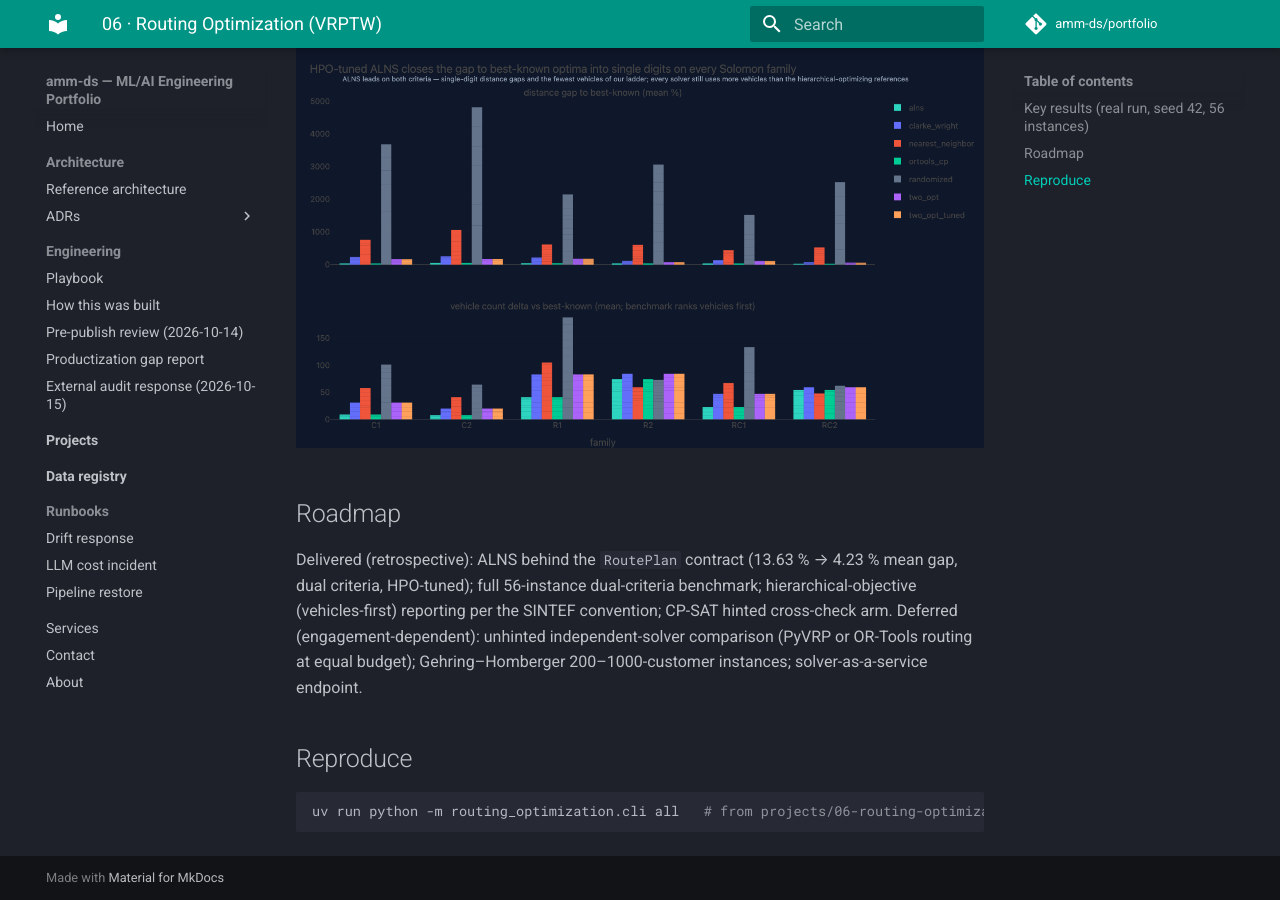
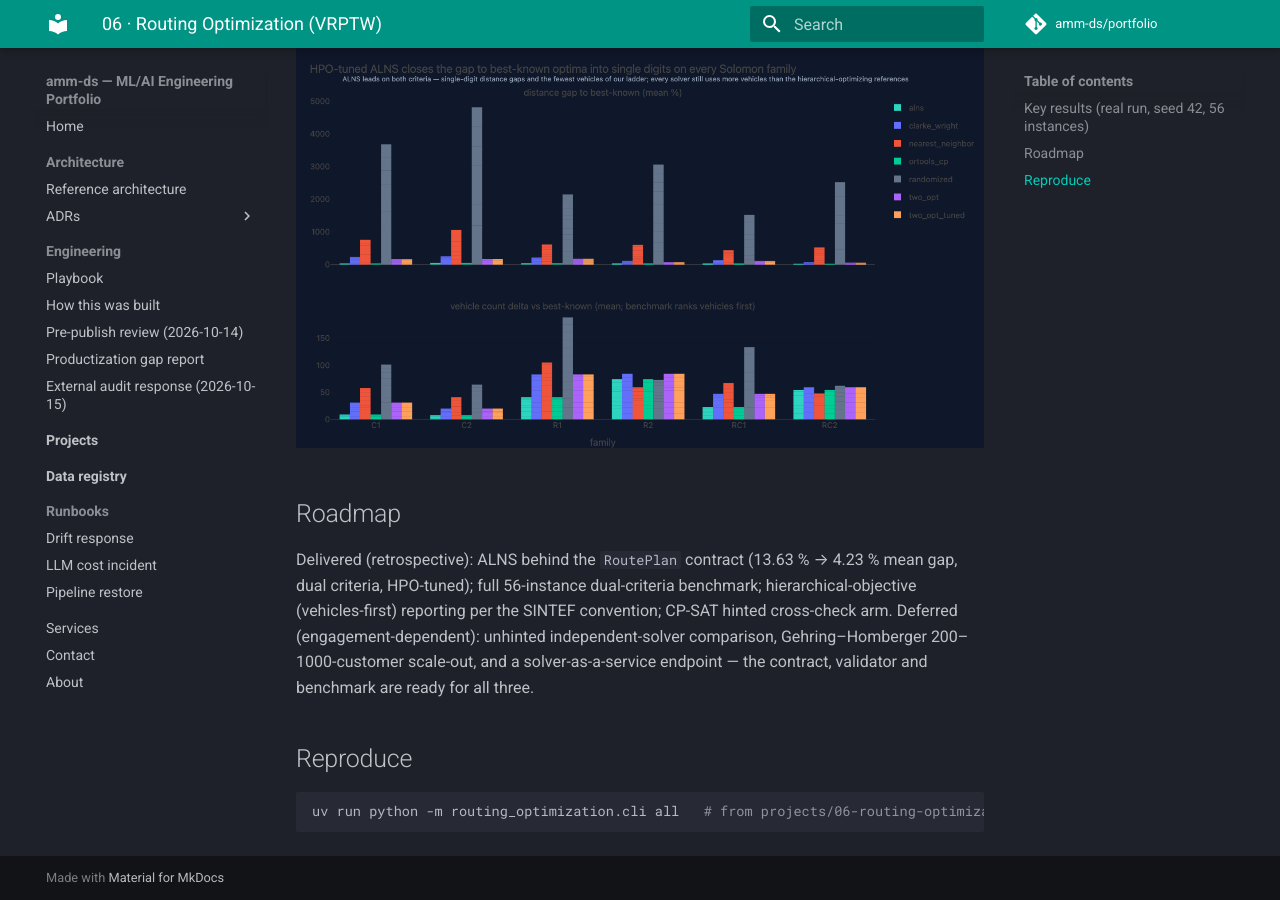
Before and after one commit to amm-ds/portfolio, an MkDocs documentation site: the page built from docs/projects/06-routing-optimization.md, in a window 1280 px wide and 900 px high, scrolled down 1812 px. Built offline with MkDocs 1.6.1 and Material for MkDocs 9.7.7, drawn with Linux system fonts in a browser that asks for light colours; comment, search, counter and statistics services are not loaded.

Commit message:
content: roadmap finalization + figure pruning + results-quality lines (all 10)
Roadmaps rewritten as on-point milestones achieved (4-7 items, results-carrying,
<=1 open engagement-note item each). Overlapping figures pruned: 02 drops 5
(3 HPO-history variants, forecast_fan, coherence pair), 03 drops 2 synthetic
track visuals, 06 evaluation 8->4 (drops duplicate convergence family), 07
results 8->4. Every conclusions section now states results quality explicitly
(strong / acceptable-with-caveats / weak-and-known + the practitioner action).
09 docs page gains bridging prose between its three embeds.

```diff
--- a/docs/projects/06-routing-optimization.md
+++ b/docs/projects/06-routing-optimization.md
@@ -67,9 +67,9 @@
 4.23 % mean gap, dual criteria, HPO-tuned); full 56-instance dual-criteria
 benchmark; hierarchical-objective (vehicles-first) reporting per the SINTEF
 convention; CP-SAT hinted cross-check arm. Deferred (engagement-dependent):
-unhinted independent-solver comparison (PyVRP or OR-Tools routing at equal
-budget); Gehring–Homberger 200–1000-customer instances; solver-as-a-service
-endpoint.
+unhinted independent-solver comparison, Gehring–Homberger 200–1000-customer
+scale-out, and a solver-as-a-service endpoint — the contract, validator and
+benchmark are ready for all three.
 
 ## Reproduce
 
```
Also changed, not shown: docs/projects/09-agentic-workflows.md (+4 -0 lines), 10 other files.
